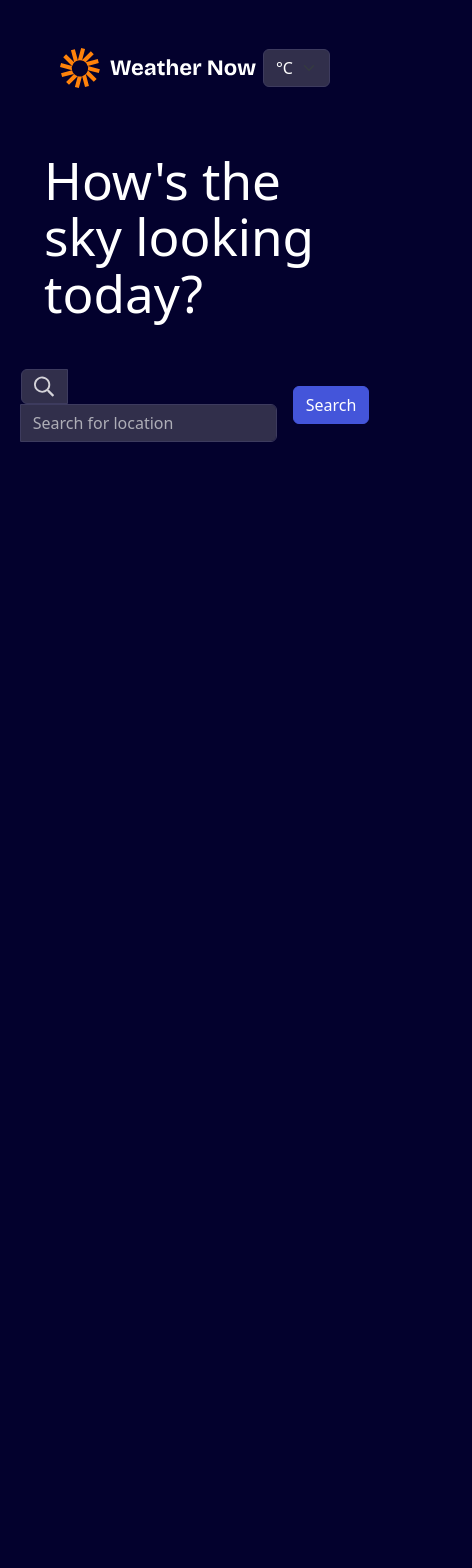
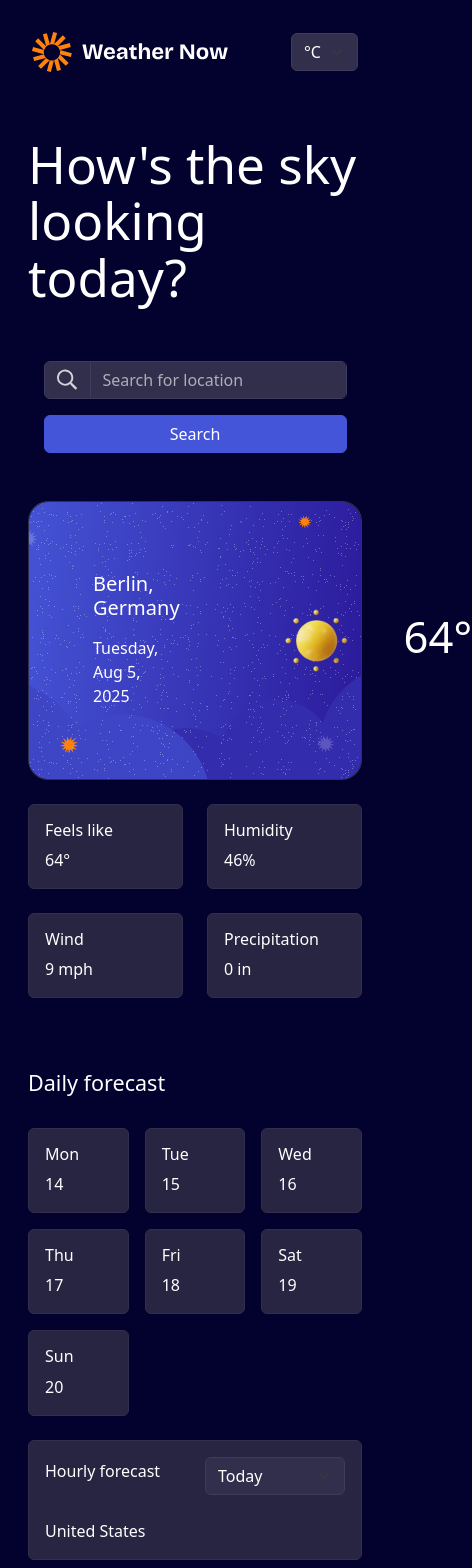
Before and after one commit to devbyhkberg/weather-app, a React (Vite) app in the folder weather-app/: page / in a window 390 px wide. Shown: the top 1568 px of the page, 472 px wide, since content can reach past the window. Before the commit the page ends 844 px from the top, so only its background shows below. Built offline with nearby package versions, Linux system fonts and the light colour scheme.

Commit message:
nailed responsive design with image

```diff
--- a/weather-app/src/App.css
+++ b/weather-app/src/App.css
@@ -1,7 +1,7 @@
 #root {
   width: 100vw;
   min-height: 100vh;
-  padding: 2rem;
+  padding: 1rem;
 }
 
 .weather-app {
@@ -30,6 +30,17 @@
   border-color: var(--neutral-700);
 }
 
+.card-rounded-md {
+    --bs-card-border-radius: 20px;
+  }
+@media (min-width: 768px) {
+  .card-rounded-md {
+    --bs-card-border-radius: 25px;
+  }
+}
+
+
+
 .weather-app .form-control,
 .weather-app .form-select,
 .weather-app .input-group-text {
--- a/weather-app/src/App.tsx
+++ b/weather-app/src/App.tsx
@@ -7,7 +7,7 @@ function App() {
 
   return (
     <>
-      <div className='weather-app container-fluid w-100 h-100'>
+      <div className='weather-app w-100 h-100'>
         <div className='d-flex w-100 sticky-top justify-content-between align-items-center p-3'>
           <img src={logo} alt='logo' className='logo' />
           <select className='form-select w-auto'>
--- a/weather-app/src/pages/HomePage.tsx
+++ b/weather-app/src/pages/HomePage.tsx
@@ -1,12 +1,17 @@
 import searchIcon from '../assets/images/icon-search.svg'
+import bgTodayBig from '../assets/images/bg-today-large.svg'
+import bgTodaySmall from '../assets/images/bg-today-small.svg'
+import iconSunny from '../assets/images/icon-sunny.webp'
 
 
 function HomePage() {
     return (
-        <div>
+        <div className='container'>
+            <div className="d-flex flex-column justify-content-start align-items-center">
                 <h1 className="pt-5">How's the sky looking today?</h1>
-            <div className="d-flex gap-3 justify-content-center align-items-center mt-5">
-                <div className='input-group'>
+                {/* SEARCH BAR */}
+                <div className="d-flex flex-md-row flex-column gap-3 justify-content-start align-items-stretch align-items-md-center mt-5">
+                    <div className='input-group w-auto'>
                         <span className='input-group-text'>
                             <img src={searchIcon} alt='search icon' />
                         </span>
@@ -15,6 +20,135 @@ function HomePage() {
                     </div>
                     <button className="btn btn-primary">Search</button>
                 </div>
+                <div className='d-flex justify-content-center w-100 align-items-center flex-wrap flex-md-nowrap gap-4 mt-5'>
+                    <div className='d-flex flex-column justify-content-center align-items-stretch gap-4 flex-fill'>
+                        {/* MAIN CARD */}
+                        <div className='card image-card card-rounded-md align-self-stretch'>
+                            <picture>
+                                <source srcSet={bgTodayBig} media="(min-width: 768px)" />
+                                <img src={bgTodaySmall} className="card-img" alt="" />
+                            </picture>
+                            <div className='card-img-overlay d-flex justify-content-start align-items-center gap-4'>
+                                <div className=' d-flex flex-column justify-content-center align-items-start p-5 gap-2'>
+                                    <h5 className='card-title'>Berlin, Germany</h5>
+                                    <p className='card-text'>Tuesday, Aug 5, 2025</p>
+                                </div>
+                                <img src={iconSunny} alt='sunny icon' className='ms-auto' style={{ height: "8em" }} />
+                                <h1 className='display-1'>64°</h1>
+                            </div>
+                        </div>
+                        {/* WEATHER DESCRIPTION*/}
+                        <div className='row g-4'>
+                            <div className='col-6 col-md-3'>
+                                <div className='card'>
+                                    <div className='card-body'>
+                                        <h6 className='card-title'>Feels like</h6>
+                                        <p className='card-text'>64°</p>
+                                    </div>
+                                </div>
+                            </div>
+                            <div className='col-6 col-md-3'>
+                                <div className='card'>
+                                    <div className='card-body'>
+                                        <h6 className='card-title'>Humidity</h6>
+                                        <p className='card-text'>46%</p>
+                                    </div>
+                                </div>
+                            </div>
+                            <div className='col-6 col-md-3'>
+                                <div className='card'>
+                                    <div className='card-body'>
+                                        <h6 className='card-title'>Wind</h6>
+                                        <p className='card-text'>9 mph</p>
+                                    </div>
+                                </div>
+                            </div>
+                            <div className='col-6 col-md-3'>
+                                <div className='card'>
+                                    <div className='card-body'>
+                                        <h6 className='card-title'>Precipitation</h6>
+                                        <p className='card-text'>0 in</p>
+                                    </div>
+                                </div>
+                            </div>
+                        </div>
+                        <h4 className='mt-5'>Daily forecast</h4>
+                        {/* BOTTOM 7 DAILY FORECAST CARDS*/}
+                        <div className='row g-3'>
+                            <div className='col-4 col-md'>
+                                <div className='card'>
+                                    <div className='card-body'>
+                                        <h6 className='card-title'>Mon</h6>
+                                        <p className='card-text'>14</p>
+                                    </div>
+                                </div>
+                            </div>
+                            <div className='col-4 col-md'>
+                                <div className='card'>
+                                    <div className='card-body'>
+                                        <h6 className='card-title'>Tue</h6>
+                                        <p className='card-text'>15</p>
+                                    </div>
+                                </div>
+                            </div>
+                            <div className='col-4 col-md'>
+                                <div className='card'>
+                                    <div className='card-body'>
+                                        <h6 className='card-title'>Wed</h6>
+                                        <p className='card-text'>16</p>
+                                    </div>
+                                </div>
+                            </div>
+                            <div className='col-4 col-md'>
+                                <div className='card'>
+                                    <div className='card-body'>
+                                        <h6 className='card-title'>Thu</h6>
+                                        <p className='card-text'>17</p>
+                                    </div>
+                                </div>
+                            </div>
+                            <div className='col-4 col-md'>
+                                <div className='card'>
+                                    <div className='card-body'>
+                                        <h6 className='card-title'>Fri</h6>
+                                        <p className='card-text'>18</p>
+                                    </div>
+                                </div>
+                            </div>
+                            <div className='col-4 col-md'>
+                                <div className='card'>
+                                    <div className='card-body'>
+                                        <h6 className='card-title'>Sat</h6>
+                                        <p className='card-text'>19</p>
+                                    </div>
+                                </div>
+                            </div>
+                            <div className='col-4 col-md'>
+                                <div className='card'>
+                                    <div className='card-body'>
+                                        <h6 className='card-title'>Sun</h6>
+                                        <p className='card-text'>20</p>
+                                    </div>
+                                </div>
+                            </div>
+                        </div>
+                    </div>
+                    {/* LONG RIGHT CARD*/}
+                    <div className='card card-rounded-lg align-self-stretch flex-fill flex-md-grow-0'>
+                        <div className='card-body'>
+                            <div className='d-flex justify-content-between align-items-center gap-3 mb-4'>
+                                <h6 className='card-title'>Hourly forecast</h6>
+                                <select className='form-select w-auto'>
+                                    <option>Today</option>
+                                    <option>Tomorrow</option>
+                                    <option>Next 7 Days</option>
+                                </select>
+                            </div>
+                            <p className='card-text'>United States</p>
+                        </div>
+                    </div>
+                </div>
+            </div>
         </div>
     )
 }
```
Lines whose indentation alone changed are shown as unchanged.
